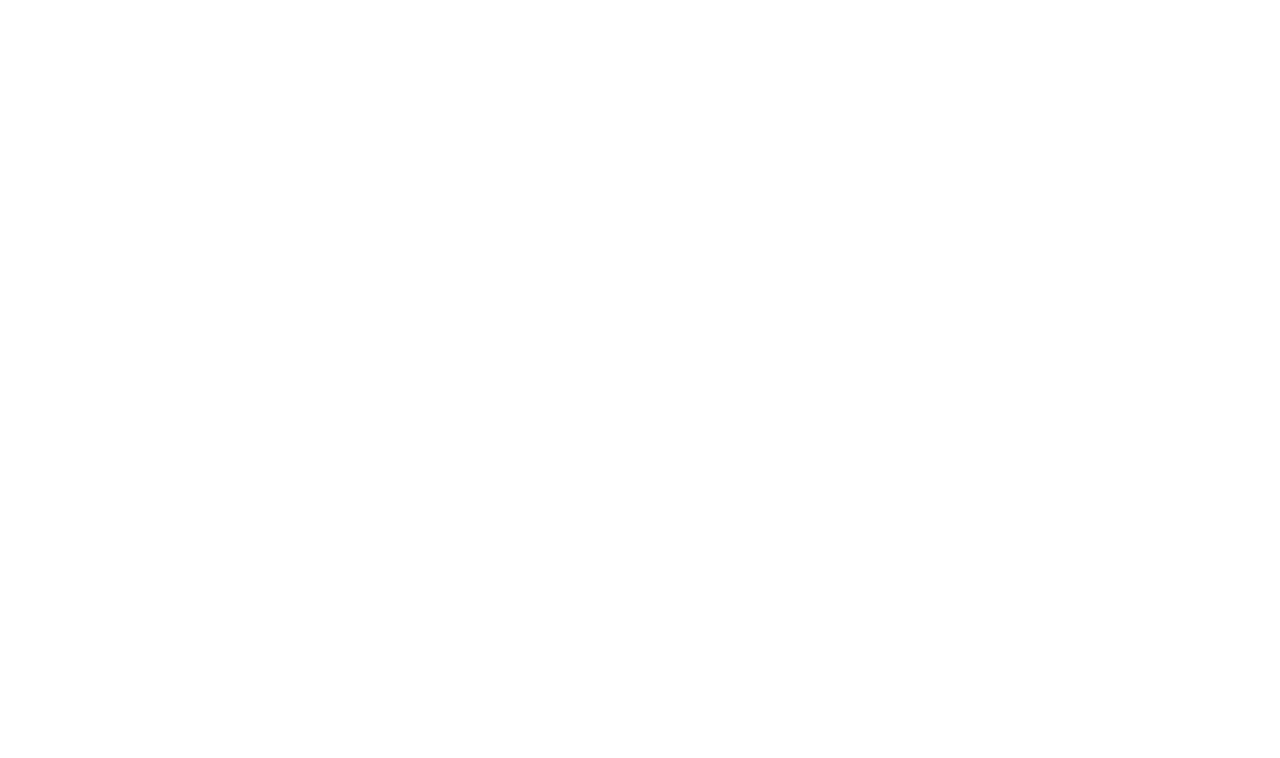
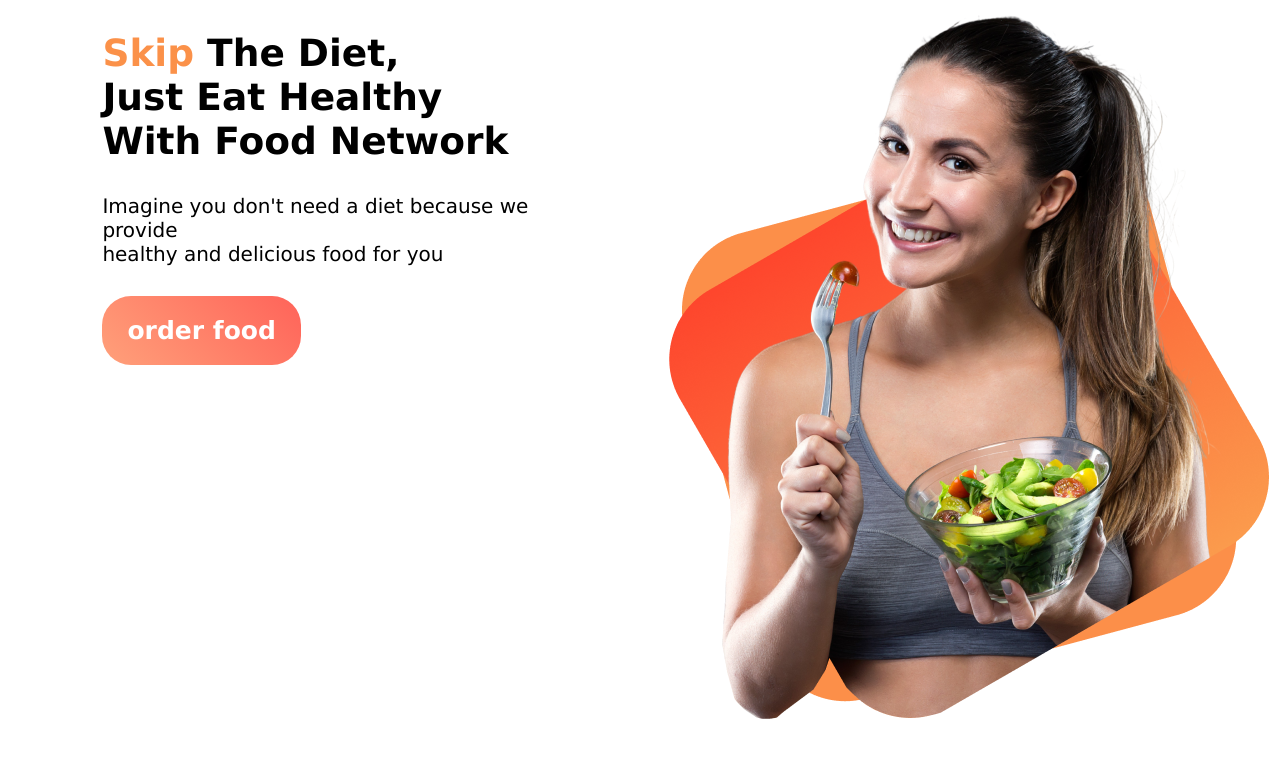
Before and after one commit to kazem0/kazem-portfolio1, a plain HTML site: page index.html in a window 1280 px wide. Drawn offline with Linux system fonts and the light colour scheme.

Commit message:
first commit

```diff
--- a/index.html
+++ b/index.html
@@ -5,8 +5,34 @@
     <meta http-equiv="X-UA-Compatible" content="IE=edge">
     <meta name="viewport" content="width=device-width, initial-scale=1.0">
     <title> Food network </title>
+    <link rel="stylesheet" href="style.css">
+
+    <link rel="preconnect" href="https://fonts.googleapis.com">
+  <link rel="preconnect" href="https://fonts.gstatic.com" crossorigin>
+  <link href="https://fonts.googleapis.com/css2?family=Open+Sans:wght@600&display=swap" rel="stylesheet">
+
 </head>
 <body>
+  <section class="top-part  flexible-container">
+    <div class="half-width">
+        <h1> <span class="heading-font-color">Skip</span> The Diet, <br>
+
+            Just Eat Healthy <br>
+
+            With Food Network</h1>
+         <p class="regular-font"> Imagine you don't need a diet because we provide <br>
+
+            healthy and delicious food for you  </p>
+
+
+             <a class="link-button" href="www.google.com">order food</a>
+       </div>
+
+            <div class="half-width">    <img src="images/female/Group 8425.png " alt=""></div>
+
+  </section>
+
+
 
 </body>
 </html>
--- /dev/null
+++ b/style.css
@@ -0,0 +1,23 @@
+body{ margin: 0;
+font-family: Verdana, Geneva, Tahoma, sans-serif;
+font-size: 25px;}
+
+
+.flexible-container{ display: flex;}
+
+.half-width{width:50%;
+    padding-left:8%;}
+
+
+.heading-font-color{color: #FB9149}
+
+.regular-font{font-size: 20px;
+              margin-bottom: 50px;}
+
+
+.link-button{text-decoration: none;
+    background: linear-gradient(45deg, lightsalmon, #FF6359);
+    padding: 20px 25px;
+    border-radius: 29px;
+    color: white;
+    font-weight: 700;}
```
